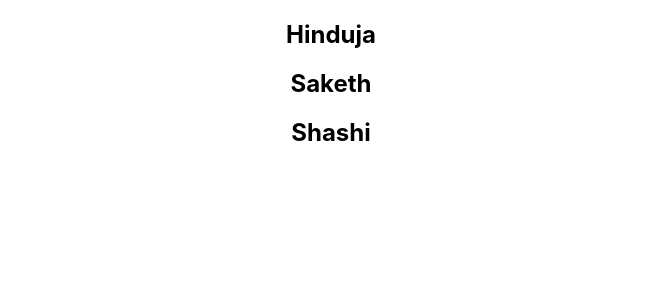
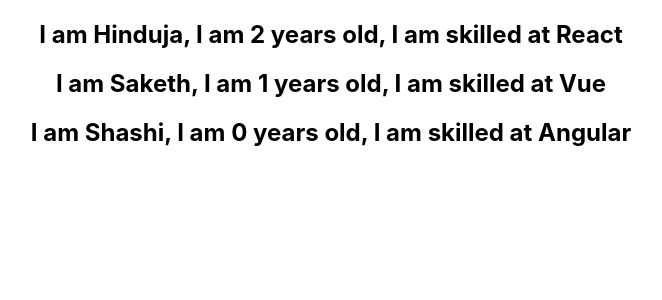
Before and after one commit to VelupulaHinduja/LearnReact, a React (Create React App) app: page / in a window 1280 px wide. Shown: the top 300 px of the page, without its empty margins (309-971 px from the left). Built offline with nearby package versions, Linux system fonts and the light colour scheme.

Commit message:
List of objects rendering

```diff
--- a/src/Components/NameList.js
+++ b/src/Components/NameList.js
@@ -1,9 +1,17 @@
 import React from "react";
 
 function NameList() {
-	const names = ["Hinduja", "Saketh", "Shashi"];
-	const nameList = names.map((name) => <h2>{name}</h2>);
-	return <div>{nameList}</div>;
+	const persons = [
+		{ id: 1, name: "Hinduja", age: 2, skill: "React" },
+		{ id: 2, name: "Saketh", age: 1, skill: "Vue" },
+		{ id: 3, name: "Shashi", age: 0, skill: "Angular" },
+	];
+	const personList = persons.map((person) => (
+		<h2>
+			I am {person.name}, I am {person.age} years old, I am skilled at {person.skill}
+		</h2>
+	));
+	return <div>{personList}</div>;
 }
 
 export default NameList;
```
